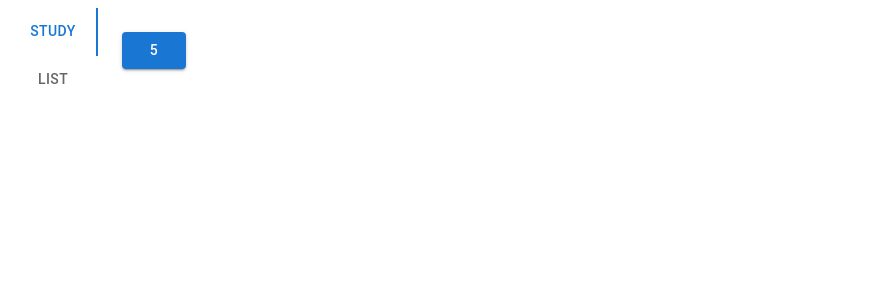
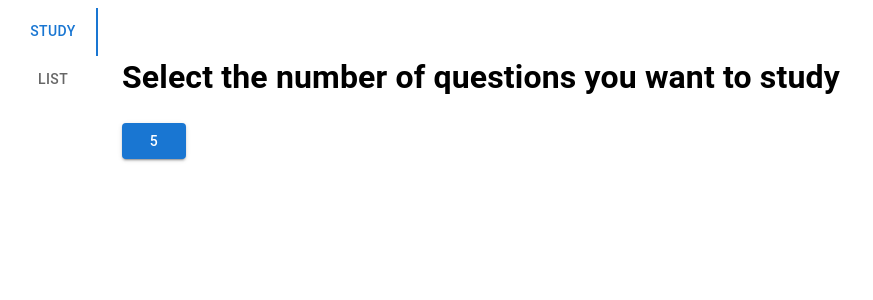
Before and after one commit to benilyxdd/memorize-vocabs, a React (Create React App) app: page / in a window 1280 px wide. Shown: the top 300 px of the page, without its empty margins (0-873 px from the left). Built offline with nearby package versions, Linux system fonts and the light colour scheme.

Commit message:
add text to explain

```diff
--- a/src/Pages/VocabsLearnView/VocabsLearnView.tsx
+++ b/src/Pages/VocabsLearnView/VocabsLearnView.tsx
@@ -85,6 +85,7 @@ const VocabsLearnView = () => {
 		<>
 			{!numberOfQuestions && (
 				<>
+					<h1>Select the number of questions you want to study</h1>
 					{VocabsList.length >= 5 && (
 						<Button
 							variant="contained"
```
